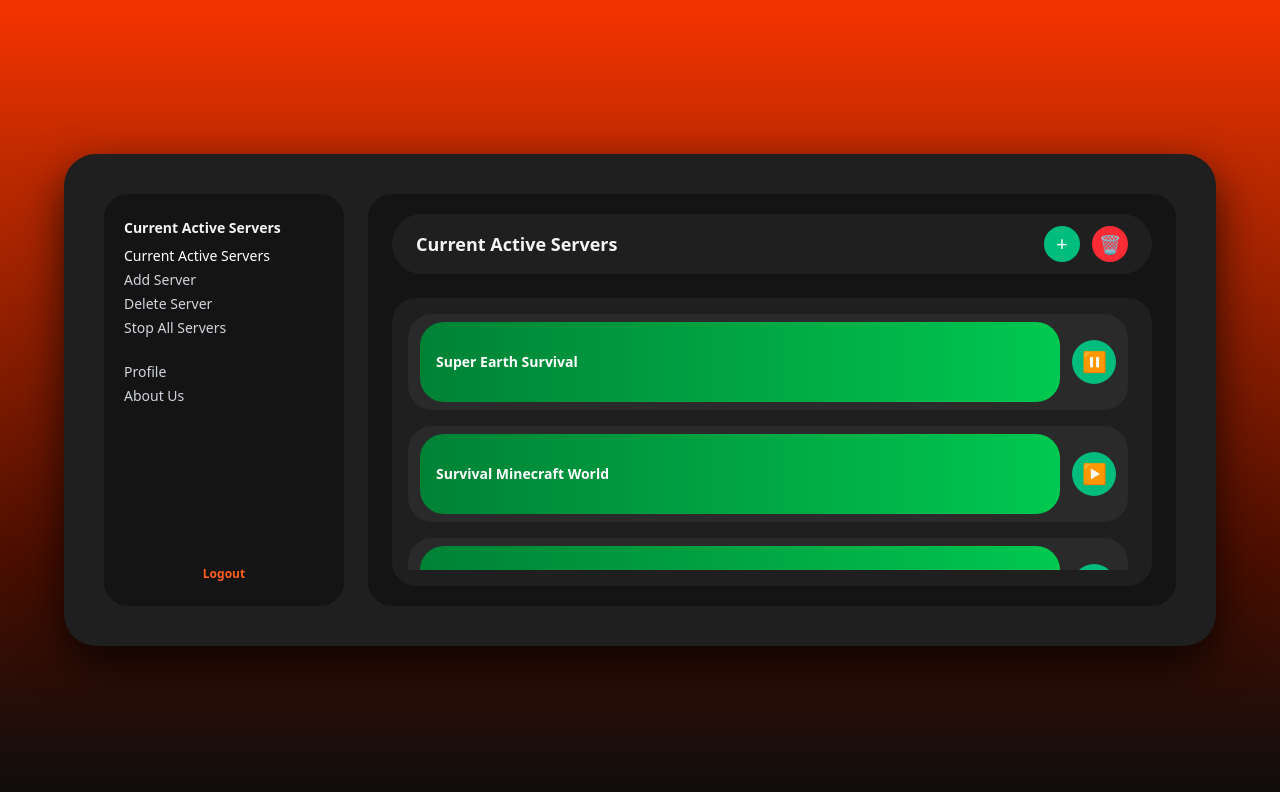
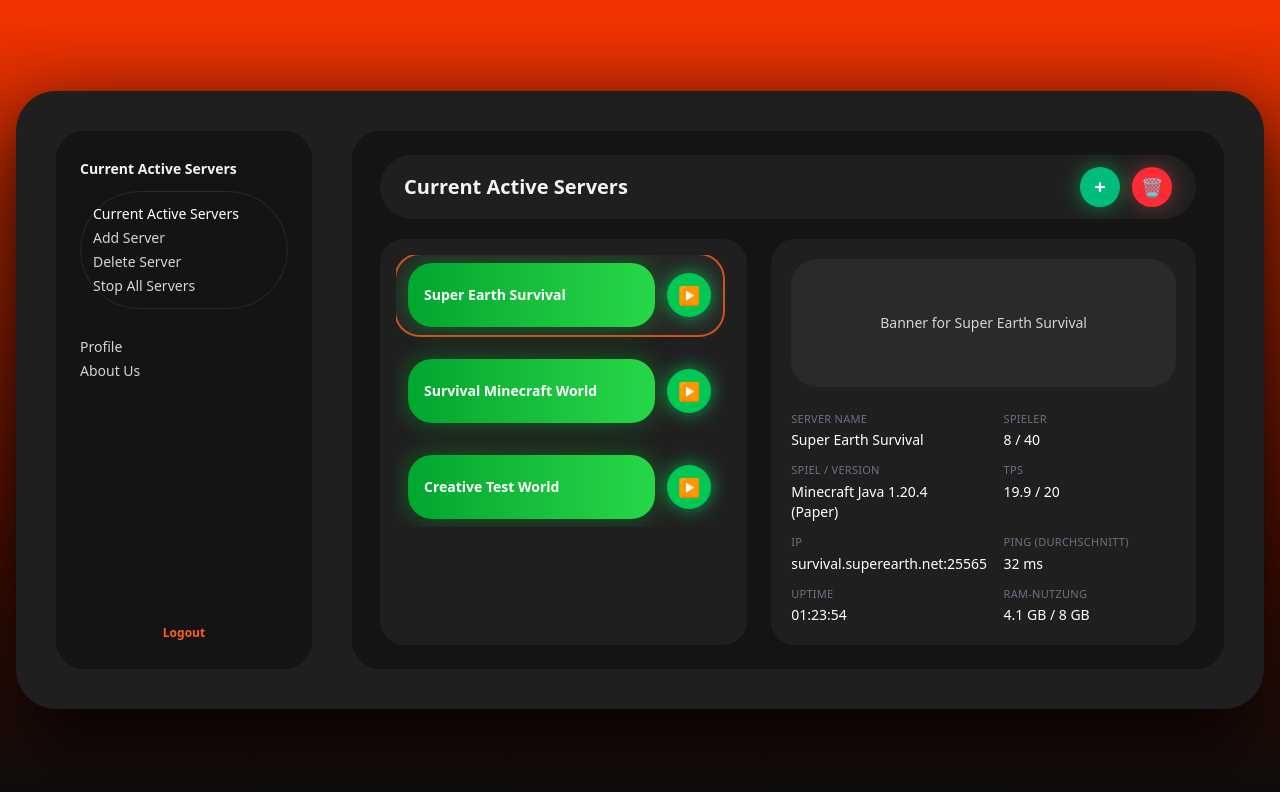
Before and after one commit to MindsofD23b/Frontend, a Next.js app: page /homepage in a window 1280 px wide. Shown: the top 792 px of the page. Built offline with nearby package versions, Linux system fonts and the light colour scheme.

Commit message:
Changed Homepage tweaking a bit

```diff
--- a/app/globals.css
+++ b/app/globals.css
@@ -8,3 +8,15 @@ body {
 body {
   margin: 0;
 }
+.custom-scrollbar::-webkit-scrollbar {
+  width: 6px;
+}
+
+.custom-scrollbar::-webkit-scrollbar-track {
+  background: transparent;
+}
+
+.custom-scrollbar::-webkit-scrollbar-thumb {
+  background-color: #ff5e1e;
+  border-radius: 9999px;
+}
--- a/app/homepage/page.tsx
+++ b/app/homepage/page.tsx
@@ -1,20 +1,81 @@
-// app/Hompage/page.tsx
-export default function Hompage() {
+"use client";
+
+import { useState } from "react";
+
+type Server = {
+  id: string;
+  name: string;
+  game: string;
+  version: string;
+  ip: string;
+  players: string;
+  tps: string;
+  ping: string;
+  uptime: string;
+  ram: string;
+};
+
+const SERVERS: Server[] = [
+  {
+    id: "super-earth",
+    name: "Super Earth Survival",
+    game: "Minecraft Java",
+    version: "1.20.4 (Paper)",
+    ip: "survival.superearth.net:25565",
+    players: "8 / 40",
+    tps: "19.9 / 20",
+    ping: "32 ms",
+    uptime: "01:23:54",
+    ram: "4.1 GB / 8 GB",
+  },
+  {
+    id: "survival",
+    name: "Survival Minecraft World",
+    game: "Minecraft Java",
+    version: "1.20.4 (Paper)",
+    ip: "survival2.superearth.net:25565",
+    players: "12 / 60",
+    tps: "19.5 / 20",
+    ping: "45 ms",
+    uptime: "03:12:18",
+    ram: "5.3 GB / 10 GB",
+  },
+  {
+    id: "creative",
+    name: "Creative Test World",
+    game: "Minecraft Java",
+    version: "1.20.4",
+    ip: "creative.superearth.net:25565",
+    players: "3 / 20",
+    tps: "20 / 20",
+    ping: "25 ms",
+    uptime: "00:47:09",
+    ram: "2.0 GB / 4 GB",
+  },
+];
+
+export default function Homepage() {
+  const [selectedId, setSelectedId] = useState<string>(SERVERS[0].id);
+  const selectedServer = SERVERS.find((s) => s.id === selectedId)!;
+
   return (
-    <div className="w-full max-w-6xl rounded-[32px] bg-[#1F1F1F] p-6 md:p-8 lg:p-10 shadow-[0_18px_45px_rgba(0,0,0,0.75)] flex gap-6">
+    <div className="min-h-screen bg-[linear-gradient(180deg,#F23200_2%,#C72C00_17%,#4A0E00_70%,#0D0D0D_100%)] flex items-center justify-center px-4 py-10">
+      <div className="w-full max-w-7xl rounded-[40px] bg-[#1F1F1F] p-8 lg:p-10 shadow-[0_28px_80px_rgba(0,0,0,0.9)] flex gap-7 lg:gap-10">
         {/* SIDEBAR */}
-      <aside className="w-60 rounded-[24px] bg-[#141414] px-5 py-6 flex flex-col justify-between">
-        <div className="space-y-4 text-sm">
+        <aside className="w-64 rounded-[28px] bg-[#141414] px-6 py-7 flex flex-col justify-between">
+          <div className="space-y-5 text-sm">
             <div>
-            <p className="font-semibold mb-2 text-gray-100">
+              <p className="font-semibold mb-3 text-gray-100">
                 Current Active Servers
               </p>
+              <div className="rounded-[999px] border border-[#2A2A2A] px-3 py-3">
                 <ul className="space-y-1 text-gray-300">
                   <li className="text-white">Current Active Servers</li>
                   <li>Add Server</li>
                   <li>Delete Server</li>
                   <li>Stop All Servers</li>
                 </ul>
+              </div>
             </div>
 
             <div className="pt-2 space-y-1 text-gray-300">
@@ -32,87 +93,142 @@ export default function Hompage() {
         </aside>
 
         {/* MAIN AREA */}
-      <main className="flex-1 rounded-[24px] bg-[#141414] px-6 py-5 flex flex-col">
+        <main className="flex-1 rounded-[28px] bg-[#141414] px-7 py-6 flex flex-col gap-5">
           {/* HEADER BAR */}
           <div className="flex items-center justify-between rounded-[999px] bg-[#1F1F1F] px-6 py-3">
-          <h2 className="text-lg font-semibold text-gray-100">
+            <h2 className="text-lg lg:text-xl font-semibold text-gray-100">
               Current Active Servers
             </h2>
 
             <div className="flex items-center gap-3">
-            {/* Add Server */}
+              {/* Add button (Icon kommt von dir) */}
               <button
                 type="button"
-              className="h-9 w-9 rounded-full bg-emerald-500 flex items-center justify-center text-xl leading-none"
+                className="h-10 w-10 rounded-full bg-emerald-500 flex items-center justify-center text-xl font-bold shadow-[0_0_20px_rgba(0,255,120,0.45)]"
               >
                 +
               </button>
 
-            {/* Delete Server */}
+              {/* Delete button (Icon kommt von dir) */}
               <button
                 type="button"
-              className="h-9 w-9 rounded-full bg-red-500 flex items-center justify-center text-lg leading-none"
+                className="h-10 w-10 rounded-full bg-red-500 flex items-center justify-center text-lg shadow-[0_0_20px_rgba(255,80,80,0.45)]"
               >
                 🗑
               </button>
             </div>
           </div>
 
+          <div className="flex flex-col lg:flex-row gap-5 lg:gap-6 flex-1">
             {/* SERVER LIST */}
-        <div className="mt-6 flex-1 rounded-[24px] bg-[#1F1F1F] px-4 py-4">
-          <div className="max-h-64 space-y-4 overflow-y-auto pr-2 custom-scrollbar">
-            {/* SERVER ROW 1 */}
-            <div className="flex items-center gap-3 rounded-[24px] bg-[#2A2A2A] px-3 py-2">
-              {/* Bild-Platzhalter – hier später dein Minecraft-Bild */}
-              <div className="h-20 flex-1 rounded-[24px] bg-gradient-to-r from-green-700 to-green-500 flex items-center px-4">
-                <span className="text-sm font-semibold">
-                  Super Earth Survival
+            <section className="lg:w-[45%] rounded-[24px] bg-[#1F1F1F] px-4 py-4">
+              <div className="max-h-[300px] space-y-4 overflow-y-auto pr-2 custom-scrollbar">
+                {SERVERS.map((server) => {
+                  const isActive = server.id === selectedId;
+                  return (
+                    <button
+                      key={server.id}
+                      type="button"
+                      onClick={() => setSelectedId(server.id)}
+                      className={`w-full flex items-center gap-3 rounded-[24px] px-3 py-2 transition
+                        ${
+                          isActive
+                            ? "bg-[#262626] ring-2 ring-[#FF5E1E]/80"
+                            : "bg-[#202020] hover:bg-[#262626]"
+                        }`}
+                    >
+                      {/* Green pill */}
+                      <div className="h-16 flex-1 rounded-[24px] bg-gradient-to-r from-[#00A62E] to-[#27D849] flex items-center px-4 shadow-[0_0_25px_rgba(0,200,50,0.4)]">
+                        <span className="text-sm font-semibold text-white truncate">
+                          {server.name}
                         </span>
                       </div>
 
-              {/* Pause Button */}
-              <button
-                type="button"
-                className="h-11 w-11 rounded-full bg-emerald-500 flex items-center justify-center text-xl"
-              >
-                ⏸
+                      {/* Play/Pause button placeholder */}
+                      <div className="h-11 w-11 rounded-full bg-[#00C853] flex items-center justify-center text-lg text-white shadow-[0_0_18px_rgba(0,255,120,0.6)]">
+                        ▶
+                      </div>
                     </button>
+                  );
+                })}
               </div>
+            </section>
 
-            {/* SERVER ROW 2 */}
-            <div className="flex items-center gap-3 rounded-[24px] bg-[#2A2A2A] px-3 py-2">
-              <div className="h-20 flex-1 rounded-[24px] bg-gradient-to-r from-green-700 to-green-500 flex items-center px-4">
-                <span className="text-sm font-semibold">
-                  Survival Minecraft World
+            {/* DETAILS PANEL */}
+            <section className="flex-1 rounded-[24px] bg-[#1F1F1F] px-5 py-5 flex flex-col gap-4">
+              {/* Banner */}
+              <div className="h-32 rounded-[26px] bg-[#2A2A2A] overflow-hidden mb-2 flex items-center justify-center">
+                {/* Ersetze das durch dein echtes Bild */}
+                {/* <Image src="/banners/super-earth.jpg" ... /> */}
+                <span className="text-sm text-gray-300">
+                  Banner for {selectedServer.name}
                 </span>
               </div>
 
-              <button
-                type="button"
-                className="h-11 w-11 rounded-full bg-emerald-500 flex items-center justify-center text-xl"
-              >
-                ▶
-              </button>
+              {/* Info grid */}
+              <div className="grid grid-cols-1 sm:grid-cols-2 gap-x-10 gap-y-3 text-xs sm:text-sm text-gray-200">
+                <div>
+                  <p className="text-[11px] uppercase tracking-wide text-gray-500">
+                    Server Name
+                  </p>
+                  <p className="mt-1 text-white">{selectedServer.name}</p>
                 </div>
 
-            {/* SERVER ROW 3 */}
-            <div className="flex items-center gap-3 rounded-[24px] bg-[#2A2A2A] px-3 py-2">
-              <div className="h-20 flex-1 rounded-[24px] bg-gradient-to-r from-green-700 to-green-500 flex items-center px-4">
-                <span className="text-sm font-semibold">
-                  Creative Test World
-                </span>
+                <div>
+                  <p className="text-[11px] uppercase tracking-wide text-gray-500">
+                    Spieler
+                  </p>
+                  <p className="mt-1 text-white">{selectedServer.players}</p>
                 </div>
 
-              <button
-                type="button"
-                className="h-11 w-11 rounded-full bg-emerald-500 flex items-center justify-center text-xl"
-              >
-                ▶
-              </button>
+                <div>
+                  <p className="text-[11px] uppercase tracking-wide text-gray-500">
+                    Spiel / Version
+                  </p>
+                  <p className="mt-1 text-white">
+                    {selectedServer.game} {selectedServer.version}
+                  </p>
+                </div>
+
+                <div>
+                  <p className="text-[11px] uppercase tracking-wide text-gray-500">
+                    TPS
+                  </p>
+                  <p className="mt-1 text-white">{selectedServer.tps}</p>
+                </div>
+
+                <div>
+                  <p className="text-[11px] uppercase tracking-wide text-gray-500">
+                    IP
+                  </p>
+                  <p className="mt-1 text-white">{selectedServer.ip}</p>
+                </div>
+
+                <div>
+                  <p className="text-[11px] uppercase tracking-wide text-gray-500">
+                    Ping (Durchschnitt)
+                  </p>
+                  <p className="mt-1 text-white">{selectedServer.ping}</p>
+                </div>
+
+                <div>
+                  <p className="text-[11px] uppercase tracking-wide text-gray-500">
+                    Uptime
+                  </p>
+                  <p className="mt-1 text-white">{selectedServer.uptime}</p>
+                </div>
+
+                <div>
+                  <p className="text-[11px] uppercase tracking-wide text-gray-500">
+                    RAM-Nutzung
+                  </p>
+                  <p className="mt-1 text-white">{selectedServer.ram}</p>
                 </div>
               </div>
+            </section>
           </div>
         </main>
       </div>
+    </div>
   );
 }
--- a/app/login/page.tsx
+++ b/app/login/page.tsx
@@ -1,14 +1,45 @@
-// app/login/page.tsx
+"use client";
+
 import Link from "next/link";
+import { useState } from "react";
 
 export default function LoginPage() {
+  const [email, setEmail] = useState("");
+  const [password, setPassword] = useState("");
+  const [error, setError] = useState("");
+
+  async function handleLogin(e: React.FormEvent) {
+    e.preventDefault();
+    setError("");
+
+    try {
+      const res = await fetch("http://localhost:3000/api/auth/login", {
+        method: "POST",
+        headers: { "Content-Type": "application/json" },
+        body: JSON.stringify({ email, password }),
+      });
+
+      const data = await res.json();
+
+      if (!res.ok) {
+        setError(data.error || "Login failed");
+        return;
+      }
+
+      console.log("Logged in:", data);
+      window.location.href = "/Homepage";
+    } catch (err) {
+      setError("Server unreachable");
+    }
+  }
+
   return (
     <div className="min-h-screen overflow-hidden bg-[linear-gradient(180deg,#F23200_2%,#C72C00_17%,#4A0E00_70%,#0D0D0D_100%)] flex items-center justify-center">
       <div className="w-full max-w-6xl flex items-center justify-between px-6 md:px-10 lg:px-16">
-        {/* LEFT SIDE – placeholder for Nether Fortress image */}
+
+        {/* LEFT SIDE – Nether Fortress placeholder */}
         <div className="hidden md:block flex-1 relative h-[360px] lg:h-[420px]">
-          {/* Later you can add your animated image here, e.g.: */}
-          {/* <Image src="/nether-fortress.png" alt="Nether Fortress" fill className="object-contain object-left-bottom" /> */}
+          {/* place image here later */}
         </div>
 
         {/* RIGHT SIDE – LOGIN CARD */}
@@ -17,21 +48,30 @@ export default function LoginPage() {
             className="w-full max-w-md rounded-[32px] bg-[#1F1F1F] px-8 py-10 lg:px-10 lg:py-12
                        shadow-[0_18px_45px_rgba(0,0,0,0.7)]"
           >
-            <h1 className="text-2xl font-semibold text-center mb-8">Login</h1>
+            <h1 className="text-2xl font-semibold text-center mb-6">
+              Login
+            </h1>
 
-            <form className="space-y-6">
-              {/* Username */}
+            {/* ERROR MESSAGE */}
+            {error && (
+              <p className="text-red-400 text-sm text-center mb-4">
+                {error}
+              </p>
+            )}
+
+            {/* FORM */}
+            <form onSubmit={handleLogin} className="space-y-6">
+
+              {/* Email */}
               <div>
                 <label className="block text-sm mb-2 text-gray-200">
-                  Username
+                  Email
                 </label>
                 <input
-                  type="text"
-                  className="w-full rounded-full bg-[#2A2A2A] px-4 py-3 text-sm
-                             text-white placeholder:text-gray-400
-                             outline-none border border-transparent
-                             focus:border-[#FF5E1E] focus:ring-2 focus:ring-[#FF5E1E]/60"
-                  placeholder="Enter your username"
+                  type="email"
+                  onChange={(e) => setEmail(e.target.value)}
+                  className="w-full rounded-full bg-[#2A2A2A] px-4 py-3 text-sm text-white placeholder:text-gray-400 outline-none border border-transparent focus:border-[#FF5E1E] focus:ring-2 focus:ring-[#FF5E1E]/60"
+                  placeholder="Enter your email"
                 />
               </div>
 
@@ -42,15 +82,13 @@ export default function LoginPage() {
                 </label>
                 <input
                   type="password"
-                  className="w-full rounded-full bg-[#2A2A2A] px-4 py-3 text-sm
-                             text-white placeholder:text-gray-400
-                             outline-none border border-transparent
-                             focus:border-[#FF5E1E] focus:ring-2 focus:ring-[#FF5E1E]/60"
+                  onChange={(e) => setPassword(e.target.value)}
+                  className="w-full rounded-full bg-[#2A2A2A] px-4 py-3 text-sm text-white placeholder:text-gray-400 outline-none border border-transparent focus:border-[#FF5E1E] focus:ring-2 focus:ring-[#FF5E1E]/60"
                   placeholder="Enter your password"
                 />
               </div>
 
-              {/* Login button – optional, keeps the layout complete */}
+              {/* LOGIN BUTTON */}
               <button
                 type="submit"
                 className="mt-2 w-full rounded-full bg-[#FF5E1E] py-3 text-sm font-semibold
@@ -60,30 +98,30 @@ export default function LoginPage() {
               </button>
             </form>
 
-            {/* Links */}
+            {/* LINKS */}
             <div className="mt-6 text-xs text-gray-300 leading-relaxed">
               <p>
-                Did you forget your password? Click{" "}
+                Forgot your password? Click{" "}
                 <button
                   type="button"
                   className="text-[#FF5E1E] hover:underline"
                 >
                   here
                 </button>{" "}
-                to reset your password.
+                to reset it.
               </p>
 
               <p className="mt-3">
-                Create new account click{" "}
+                Don’t have an account? Create one{" "}
                 <Link
-                  href="./register"
+                  href="/register"
                   className="text-[#FF5E1E] hover:underline"
                 >
                   here
-                </Link>
-                .
+                </Link>.
               </p>
             </div>
+
           </div>
         </div>
       </div>
```
Also changed, not shown: app/register/page.tsx (+79 -46 lines). Lines whose indentation alone changed are shown as unchanged.
